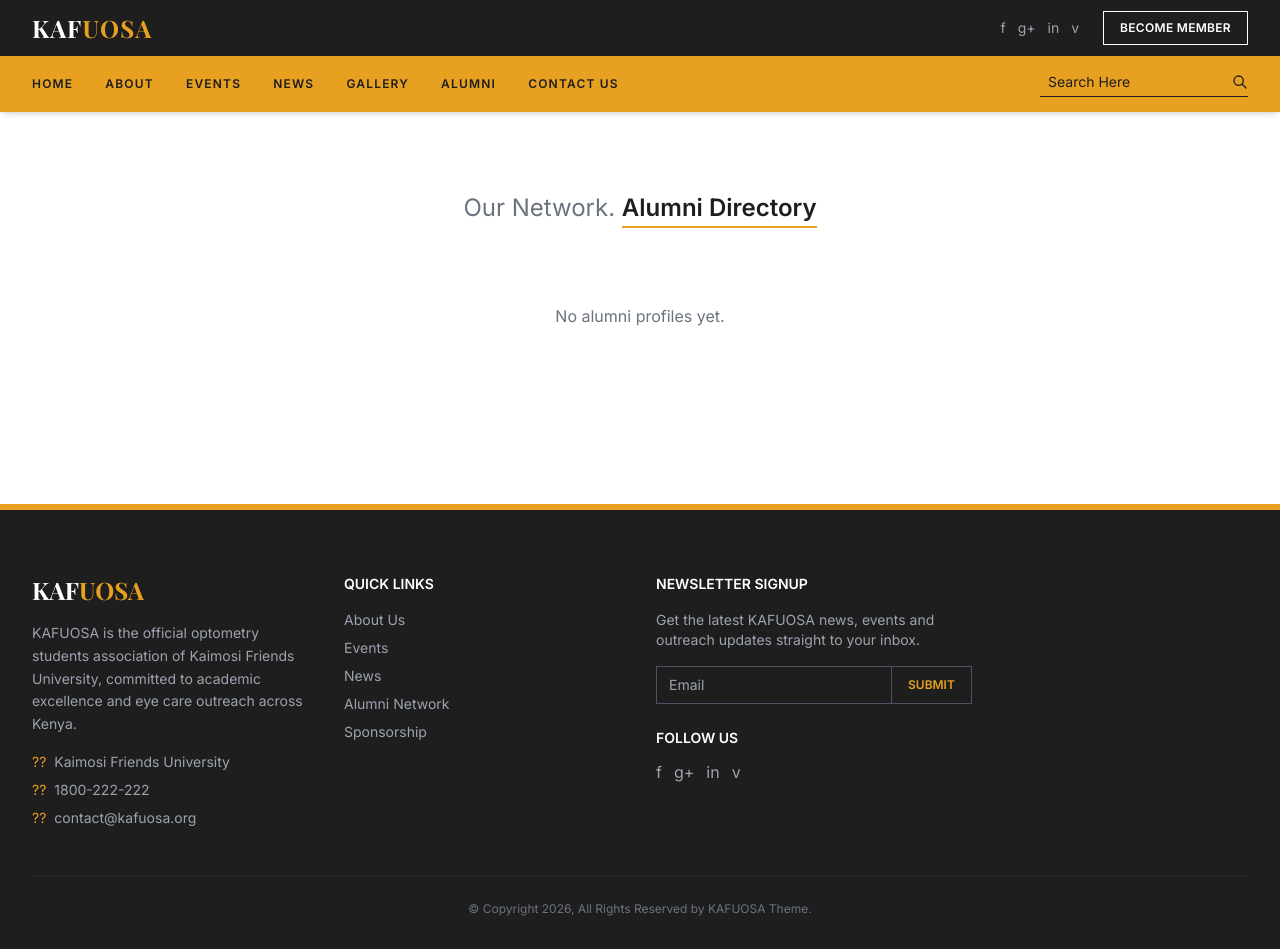
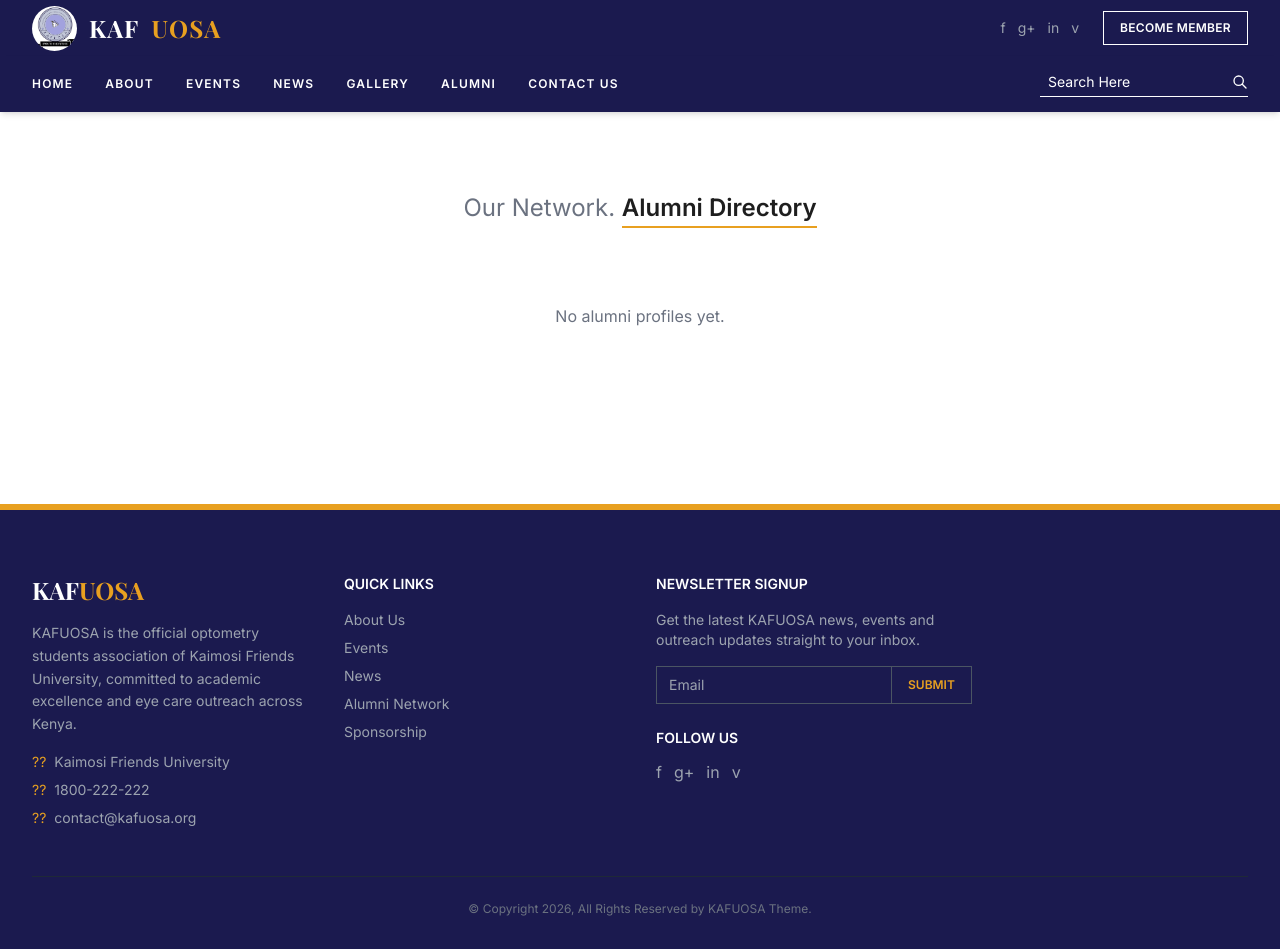
Before and after one commit to zachariahbioto3-sketch/hh, a Django app: page /alumni/ in a window 1280 px wide. Run offline with Django 5.2, Linux system fonts and the light colour scheme; data comes from the database, SQL or seed files in the repository; some libraries are stand-ins or nearby versions.

Commit message:
apply kafuosa logo and navy color theme

```diff
--- a/templates/base.html
+++ b/templates/base.html
@@ -1,16 +1,18 @@
+{% load static %}
 <!DOCTYPE html>
 <html lang="en">
 <head>
   <meta charset="UTF-8"/>
   <meta name="viewport" content="width=device-width, initial-scale=1.0"/>
   <title>{% block title %}KAFUOSA{% endblock %}</title>
+    <link rel="icon" type="image/jpeg" href="{% static 'images/favicon.jpg' %}">
   <link rel="preconnect" href="https://fonts.googleapis.com"/>
   <link href="https://fonts.googleapis.com/css2?family=Playfair+Display:wght@700;800&family=Inter:wght@400;500;600&display=swap" rel="stylesheet"/>
   <script src="https://cdn.tailwindcss.com"></script>
   <script>
     tailwind.config = {
       theme: { extend: {
-        colors: { forest:'#1a5c38', leaf:'#2d8653', gold:'#e8a020', charcoal:'#1e1e1e' },
+        colors: { forest:'#1B1A4F', leaf:'#8080B8', gold:'#AEAED0', charcoal:'#1B1A4F', navy:'#1B1A4F', purple:'#8080B8', lavender:'#AEAED0' },
         fontFamily: { display:['"Playfair Display"','serif'], body:['Inter','sans-serif'] }
       }}
     }
@@ -23,14 +25,15 @@
     .card:hover{transform:translateY(-4px);box-shadow:0 8px 24px rgba(0,0,0,.12);}
   </style>
   {% block extra_head %}{% endblock %}
+
 </head>
 <body class="bg-white text-gray-800 flex flex-col min-h-screen">
 
 <!-- Top Bar (Dark): Mimics the top dark bar with logo, socials, and the action button -->
-<div class="bg-[#1e1e1e] text-white">
+<div class="bg-[#1B1A4F] text-white">
   <div class="max-w-7xl mx-auto px-4 sm:px-6 lg:px-8">
     <div class="flex items-center justify-between h-14">
-      <a href="/" style="font-family:'Playfair Display',serif" class="font-bold text-2xl tracking-wider">
+      <a href="/" style="font-family:'Playfair Display',serif" class="font-bold text-2xl tracking-wider flex items-center gap-3"><img src="{% static 'images/kafuosa-logo.jpg' %}" alt="KAFUOSA Logo" style="height:45px;width:45px;border-radius:50%;object-fit:cover;">
         KAF<span class="text-[#e8a020]">UOSA</span>
       </a>
       <div class="hidden md:flex items-center space-x-6">
@@ -41,7 +44,7 @@
           <a href="#" class="hover:text-white transition">v</a>
         </div>
         {% if user.is_authenticated %}
-          <a href="/members/profile/" class="border border-[#e8a020] text-[#e8a020] text-xs font-semibold px-4 py-2 uppercase tracking-wide hover:bg-[#e8a020] hover:text-[#1e1e1e] transition">My Profile</a>
+          <a href="/members/profile/" class="border border-[#AEAED0] text-[#AEAED0] text-xs font-semibold px-4 py-2 uppercase tracking-wide hover:bg-[#8080B8] hover:text-white transition">My Profile</a>
         {% else %}
           <a href="/members/register/" class="border border-white text-white text-xs font-semibold px-4 py-2 uppercase tracking-wide hover:bg-white hover:text-[#1e1e1e] transition">Become Member</a>
         {% endif %}
@@ -51,24 +54,24 @@
 </div>
 
 <!-- Main Nav (Gold): Mimics the secondary bright yellow navigation bar -->
-<nav class="bg-[#e8a020] sticky top-0 z-50 shadow-md">
+<nav class="bg-[#1B1A4F] sticky top-0 z-50 shadow-md">
   <div class="max-w-7xl mx-auto px-4 sm:px-6 lg:px-8">
     <div class="flex items-center justify-between h-14">
       <!-- Desktop Links -->
       <div class="hidden md:flex items-center space-x-8">
-        <a href="/" class="text-[#1e1e1e] font-bold text-xs uppercase tracking-widest hover:text-white transition">Home</a>
-        <a href="/about/" class="text-[#1e1e1e] font-bold text-xs uppercase tracking-widest hover:text-white transition">About</a>
-        <a href="/events/" class="text-[#1e1e1e] font-bold text-xs uppercase tracking-widest hover:text-white transition">Events</a>
-        <a href="/news/" class="text-[#1e1e1e] font-bold text-xs uppercase tracking-widest hover:text-white transition">News</a>
-        <a href="/gallery/" class="text-[#1e1e1e] font-bold text-xs uppercase tracking-widest hover:text-white transition">Gallery</a>
-        <a href="/alumni/" class="text-[#1e1e1e] font-bold text-xs uppercase tracking-widest hover:text-white transition">Alumni</a>
-        <a href="/contact/" class="text-[#1e1e1e] font-bold text-xs uppercase tracking-widest hover:text-white transition">Contact Us</a>
+        <a href="/" class="text-white font-bold text-xs uppercase tracking-widest hover:text-[#AEAED0] transition">Home</a>
+        <a href="/about/" class="text-white font-bold text-xs uppercase tracking-widest hover:text-[#AEAED0] transition">About</a>
+        <a href="/events/" class="text-white font-bold text-xs uppercase tracking-widest hover:text-[#AEAED0] transition">Events</a>
+        <a href="/news/" class="text-white font-bold text-xs uppercase tracking-widest hover:text-[#AEAED0] transition">News</a>
+        <a href="/gallery/" class="text-white font-bold text-xs uppercase tracking-widest hover:text-[#AEAED0] transition">Gallery</a>
+        <a href="/alumni/" class="text-white font-bold text-xs uppercase tracking-widest hover:text-[#AEAED0] transition">Alumni</a>
+        <a href="/contact/" class="text-white font-bold text-xs uppercase tracking-widest hover:text-[#AEAED0] transition">Contact Us</a>
       </div>
 
       <!-- Search Input -->
-      <div class="hidden md:flex items-center border-b border-[#1e1e1e] pb-1">
-        <input type="text" placeholder="Search Here" class="bg-transparent border-none text-[#1e1e1e] placeholder-[#1e1e1e] focus:outline-none focus:ring-0 text-sm px-2 w-48">
-        <button type="submit" class="text-[#1e1e1e] hover:text-white transition">
+      <div class="hidden md:flex items-center border-b border-white pb-1">
+        <input type="text" placeholder="Search Here" class="bg-transparent border-none text-white placeholder-white focus:outline-none focus:ring-0 text-sm px-2 w-48">
+        <button type="submit" class="text-white hover:text-[#AEAED0] transition">
           <svg class="w-4 h-4" fill="none" stroke="currentColor" viewBox="0 0 24 24"><path stroke-linecap="round" stroke-linejoin="round" stroke-width="2" d="M21 21l-6-6m2-5a7 7 0 11-14 0 7 7 0 0114 0z"></path></svg>
         </button>
       </div>
@@ -93,9 +96,9 @@
     <a href="/contact/" class="block text-[#1e1e1e] font-bold text-sm uppercase py-2">Contact Us</a>
     <div class="mt-4 pt-4 border-t border-[#1e1e1e]">
       {% if user.is_authenticated %}
-        <a href="/members/profile/" class="inline-block bg-[#1e1e1e] text-white text-xs px-4 py-2 uppercase tracking-wide">My Profile</a>
+        <a href="/members/profile/" class="inline-block bg-[#1B1A4F] text-white text-xs px-4 py-2 uppercase tracking-wide">My Profile</a>
       {% else %}
-        <a href="/members/register/" class="inline-block bg-[#1e1e1e] text-white text-xs px-4 py-2 uppercase tracking-wide">Become Member</a>
+        <a href="/members/register/" class="inline-block bg-[#1B1A4F] text-white text-xs px-4 py-2 uppercase tracking-wide">Become Member</a>
       {% endif %}
     </div>
   </div>
@@ -114,7 +117,7 @@
 
 <main class="flex-grow">{% block content %}{% endblock %}</main>
 
-<footer class="bg-[#1e1e1e] text-gray-400 pt-16 pb-8 mt-16 border-t-[6px] border-[#e8a020]">
+<footer class="bg-[#1B1A4F] text-gray-400 pt-16 pb-8 mt-16 border-t-[6px] border-[#e8a020]">
   <div class="max-w-7xl mx-auto px-4 sm:px-6 lg:px-8">
     <div class="grid grid-cols-1 md:grid-cols-4 gap-8 mb-12">
       <!-- Charity Brand / Info -->
@@ -149,7 +152,7 @@
         <form action="/newsletter/subscribe/" method="post" class="flex items-stretch">
           {% csrf_token %}
           <input type="email" name="email" placeholder="Email" class="flex-1 bg-transparent border border-gray-600 text-white text-sm px-3 py-2 focus:outline-none focus:border-[#e8a020]">
-          <button type="submit" class="border border-gray-600 border-l-0 text-[#e8a020] text-xs font-bold px-4 py-2 hover:bg-[#e8a020] hover:text-[#1e1e1e] transition">SUBMIT</button></form>
+          <button type="submit" class="border border-gray-600 border-l-0 text-[#e8a020] text-xs font-bold px-4 py-2 hover:bg-[#8080B8] hover:text-white transition">SUBMIT</button></form>
         </form>
         <div class="mt-6">
           <h4 class="text-white font-bold text-sm uppercase mb-3">Follow us</h4>
```
Also changed, not shown: static/images/favicon.jpg (added), static/images/kafuosa-logo.jpg (added).
